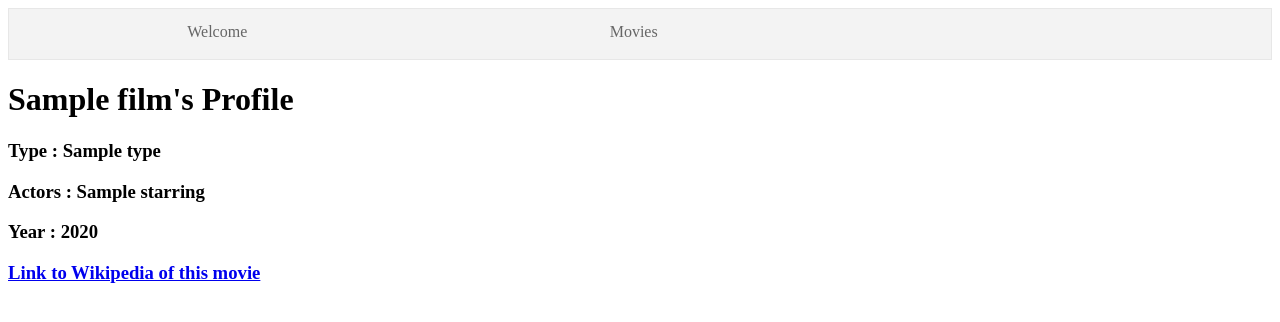
After one commit to tmartial/Film_Web, a Flask app: template templates/movies_profile.html in a window 1280 px wide. The commit adds this page. Shown: the top 322 px of the page. Run offline with Flask 2, Linux system fonts and the light colour scheme; the template is opened without the code that fills it: most values are stand-ins (such as "Sample title", 1, 10 or a date in 2020).

Commit message:
Added movies + movies profile in html

```diff
--- /dev/null
+++ b/templates/movies_profile.html
@@ -0,0 +1,13 @@
+{% extends 'base.html' %}
+{% block content %}
+
+      <h1>{{film["name"]}}'s Profile<h1> <!-- film.name -->
+
+            <h3>Type : {{film["Type"]}}<h3> <!-- fikm.Type -->
+            <h3>Actors : {{film["starring"]}}<h3>     <!-- film.starring -->
+            <h3> Year : {{ film["year"]}}<h3> <!-- film.year -->
+            <h3><a href={{wiki}}> Link to Wikipedia of this movie</a><h3>  <!-- film.url -->
+
+
+
+{% endblock %}
```
Also changed, not shown: templates/movies.html (+6 -1 lines).
